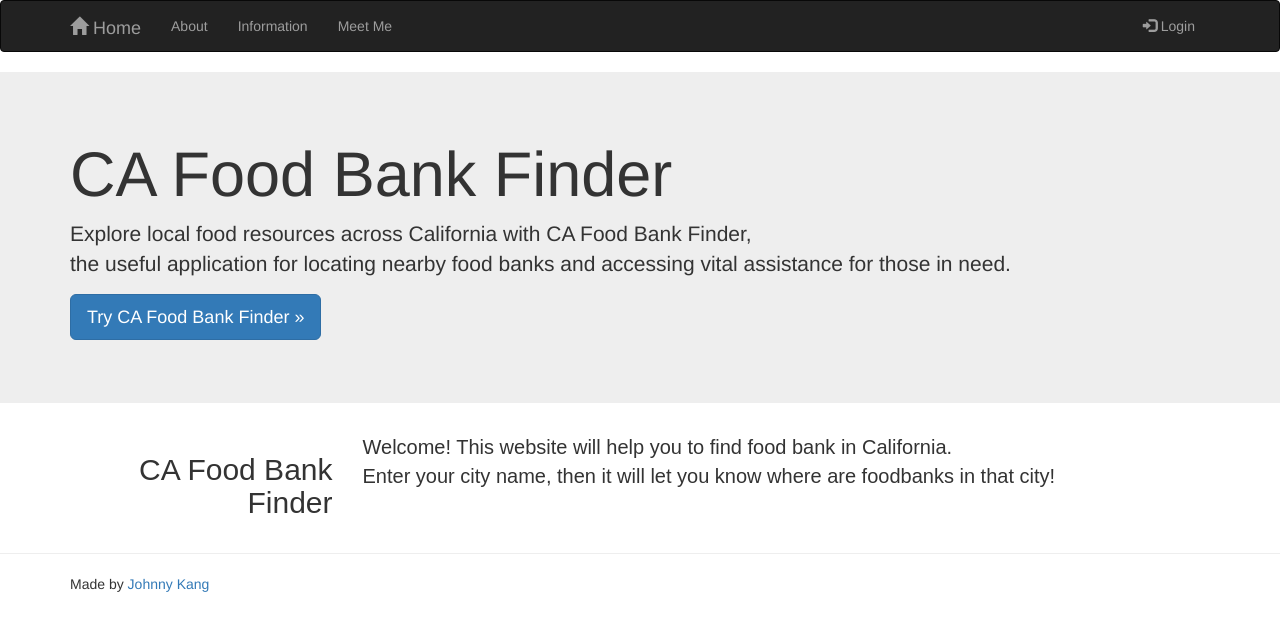
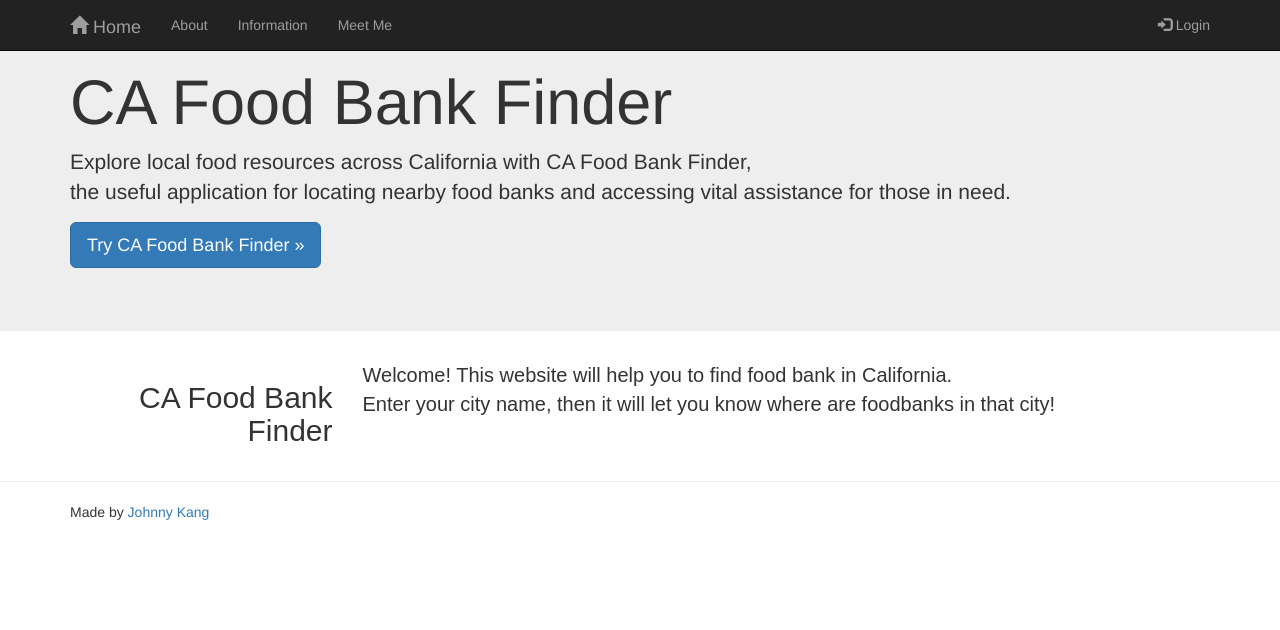
Before and after one commit to abjohnkang/food-bank-finder, a plain HTML site: page index.html in a window 1280 px wide. Drawn offline with nearby package versions, Linux system fonts and the light colour scheme.

Commit message:
navbar-fixed-top

```diff
--- a/index.html
+++ b/index.html
@@ -18,7 +18,7 @@
     </head>
 
     <body>
-        <nav class="navbar navbar-inverse">
+        <nav class="navbar navbar-inverse navbar-fixed-top">
             <div class="container">
               <div class="navbar-header">
                 <button type="button" class="navbar-toggle" data-toggle="collapse" data-target="#myNavbar">
```
